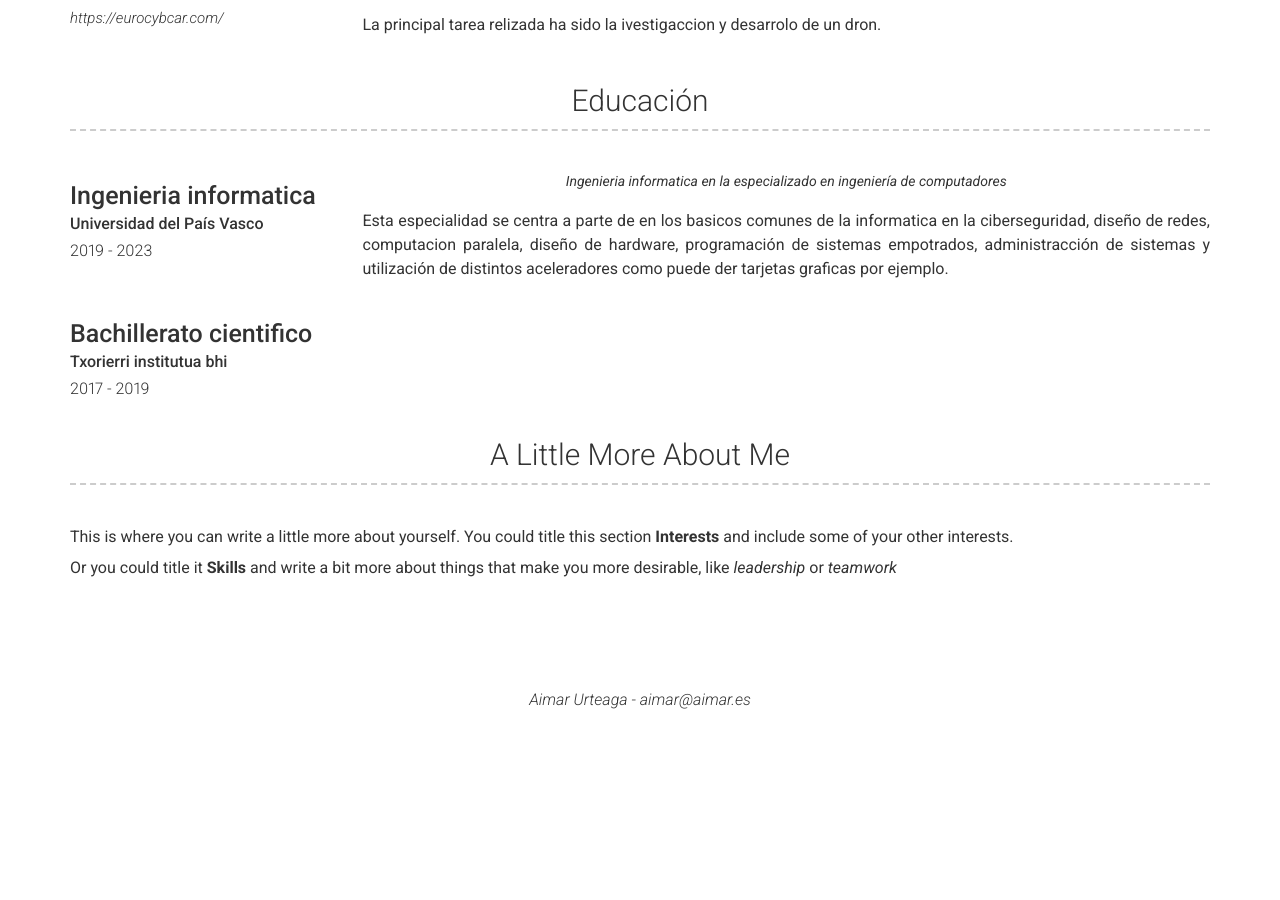
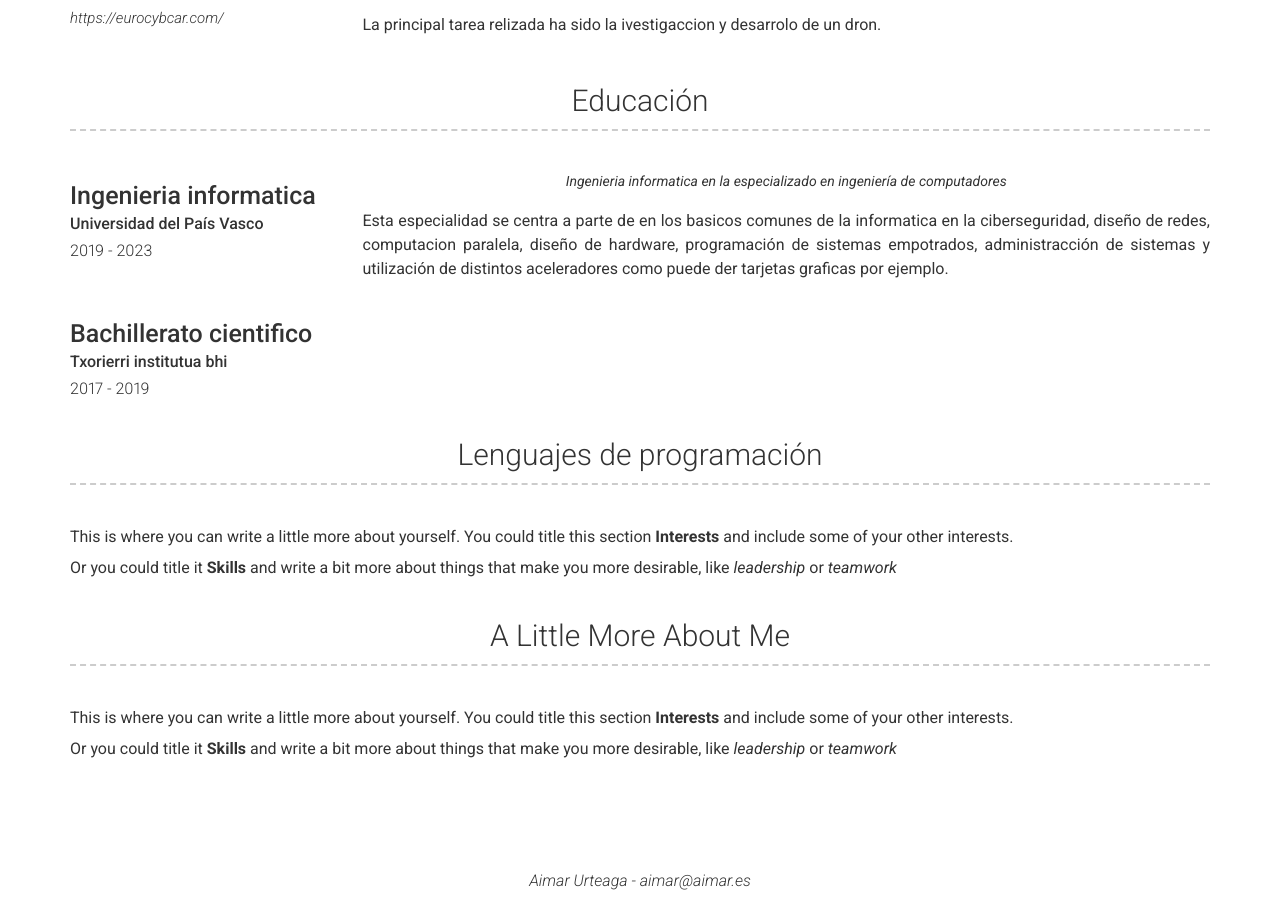
Before and after one commit to AimarUrteaga/curr-culum-vitae, a Jekyll site: the page built from index.md, in a window 1280 px wide and 900 px high, scrolled down 869 px. Built offline with Jekyll 4.4.1, drawn with Linux system fonts in a browser that asks for light colours; nearby versions of some CDN libraries; before the commit the page ends 1588 px from its top, so only the background shows below that.

Commit message:
first commit

```diff
--- a/_config.yml
+++ b/_config.yml
@@ -109,10 +109,18 @@ content:
           Ingenieria informatica en la especializado en ingeniería de computadores
         description: | # this will include new lines to allow paragraphs
           Esta especialidad se centra a parte de en los basicos comunes de la informatica en la ciberseguridad, diseño de redes, computacion paralela, diseño de hardware, programación de sistemas empotrados, administracción de sistemas y utilización de distintos aceleradores como puede der tarjetas graficas por ejemplo.
+
       - layout: top-left
         title: Bachillerato cientifico
         sub_title: Txorierri institutua bhi
         caption: 2017 - 2019
+
+  - title: Lenguajes de programación
+    layout: text
+    content: | # this will include new lines to allow paragraphs
+      This is where you can write a little more about yourself. You could title this section **Interests** and include some of your other interests.
+
+      Or you could title it **Skills** and write a bit more about things that make you more desirable, like *leadership* or *teamwork*
 
   - title: A Little More About Me
     layout: text
```
